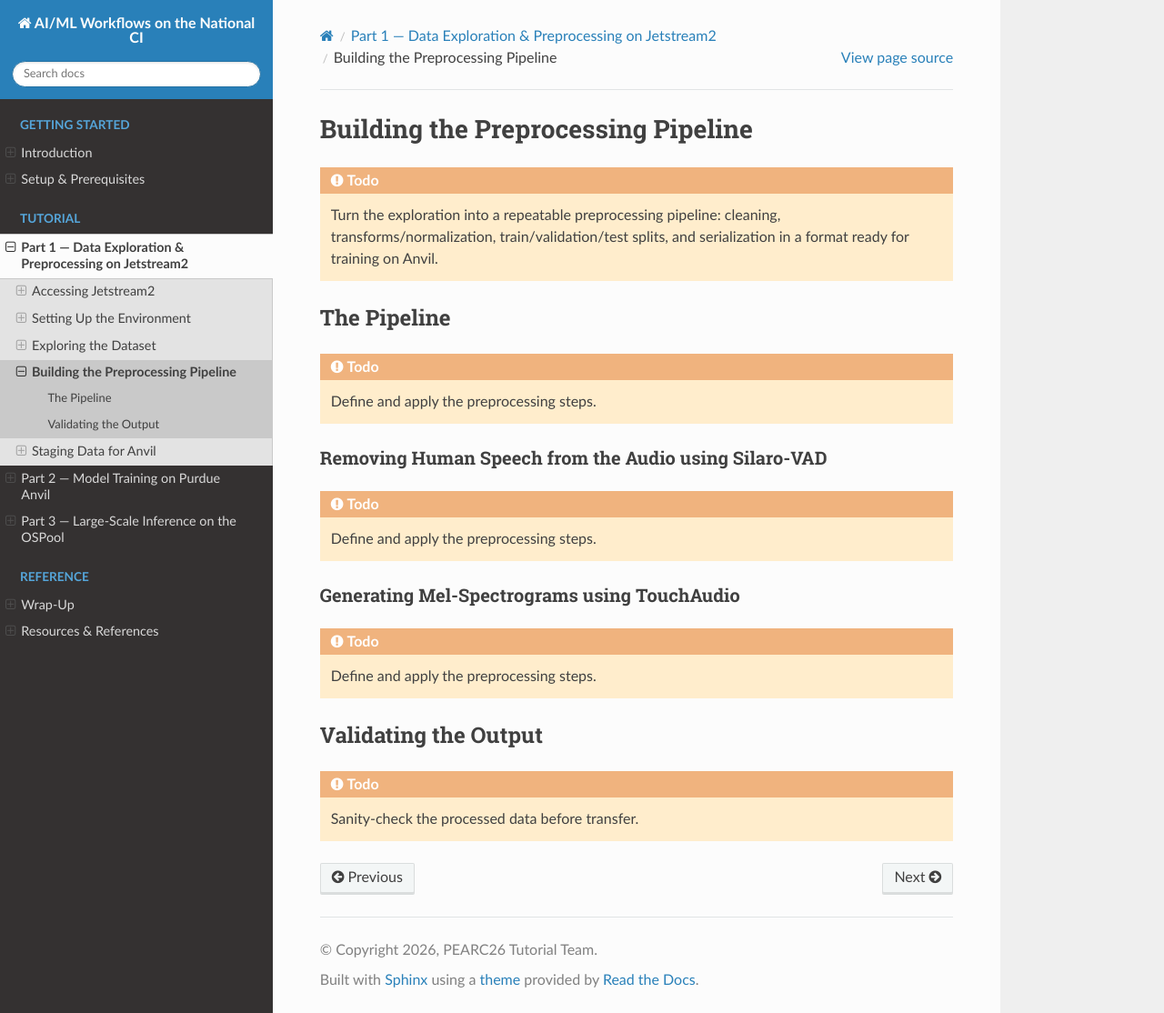
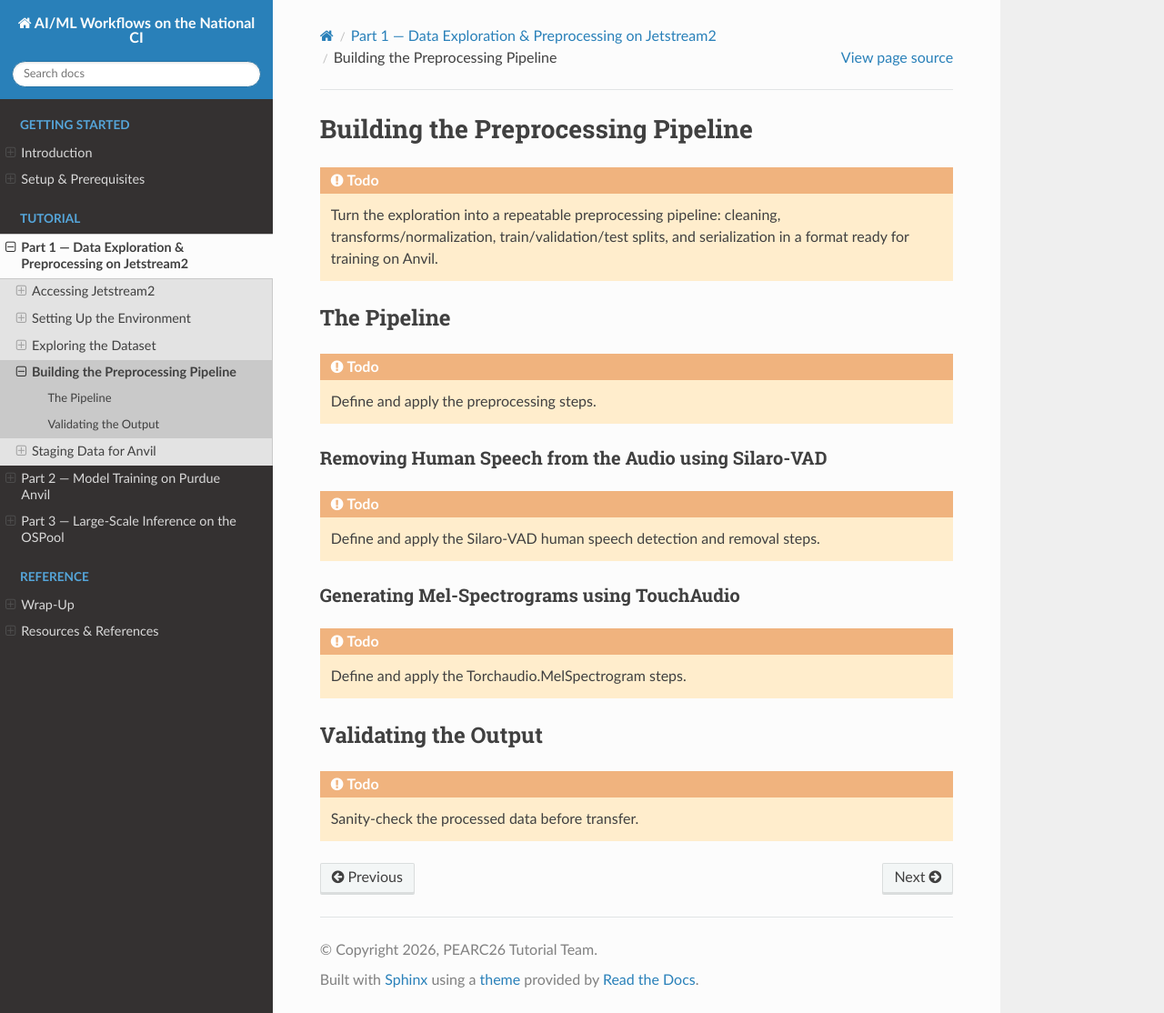
Before and after one commit to dmora127/PEARC26-AIML-on-National-CI, a Sphinx documentation site: the page built from docs/source/part1-jetstream2/preprocessing.rst, in a window 1280 px wide and 1114 px high. Shown: the whole window at 91% size. Built offline with Sphinx 7.4.7 and the Read the Docs theme 3.1.0, drawn with Linux system fonts in a browser that asks for light colours.

Commit message:
Initial skeleton draft

```diff
--- a/docs/source/part1-jetstream2/preprocessing.rst
+++ b/docs/source/part1-jetstream2/preprocessing.rst
@@ -16,12 +16,12 @@ The Pipeline
 Removing Human Speech from the Audio using Silaro-VAD
 ^^^^^^^^^^^^
 
-.. todo:: Define and apply the preprocessing steps.
+.. todo:: Define and apply the Silaro-VAD human speech detection and removal steps.
 
 Generating Mel-Spectrograms using TouchAudio
 ^^^^^^^^^^^^
 
-.. todo:: Define and apply the preprocessing steps.
+.. todo:: Define and apply the Torchaudio.MelSpectrogram steps.
 
 Validating the Output
 ---------------------
```
